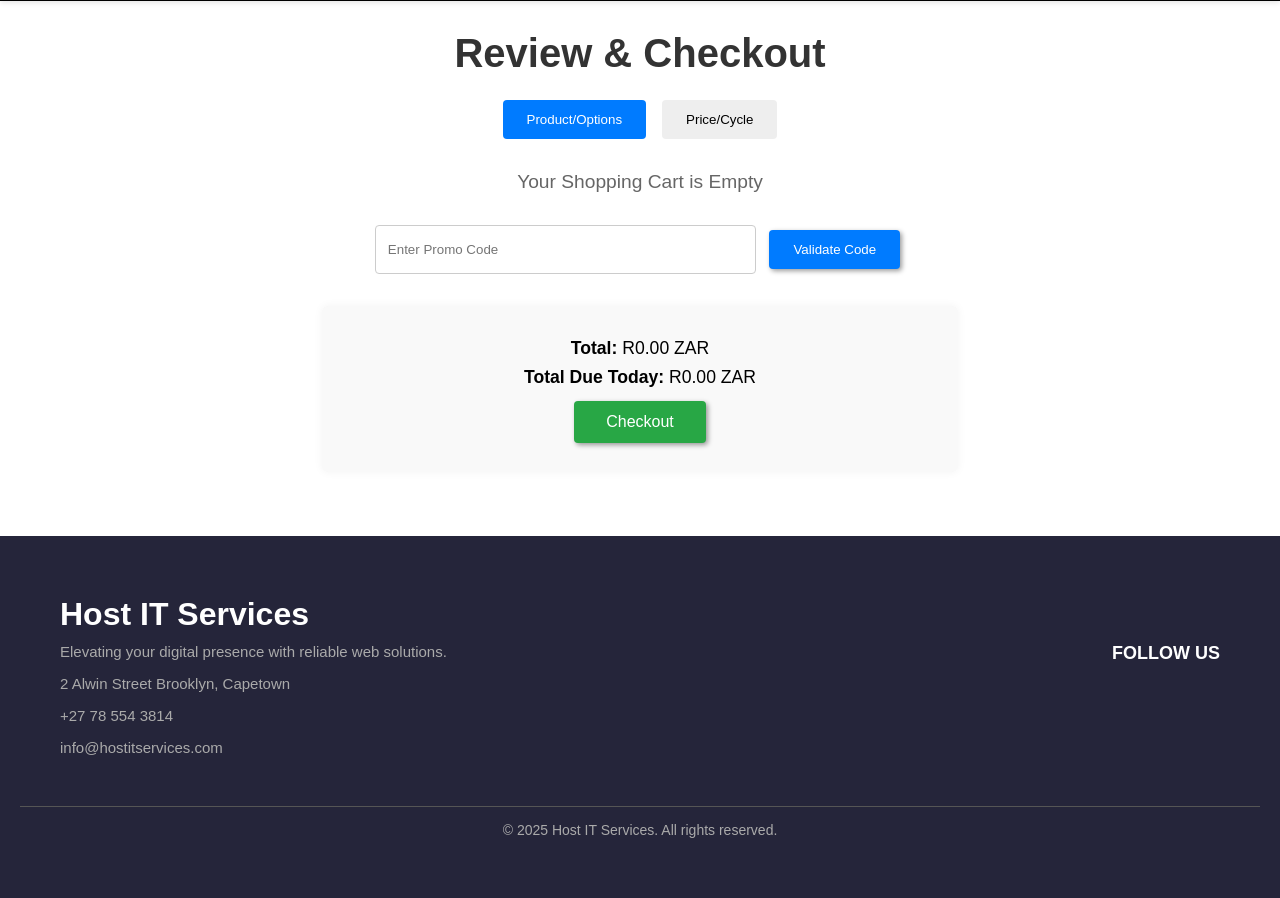
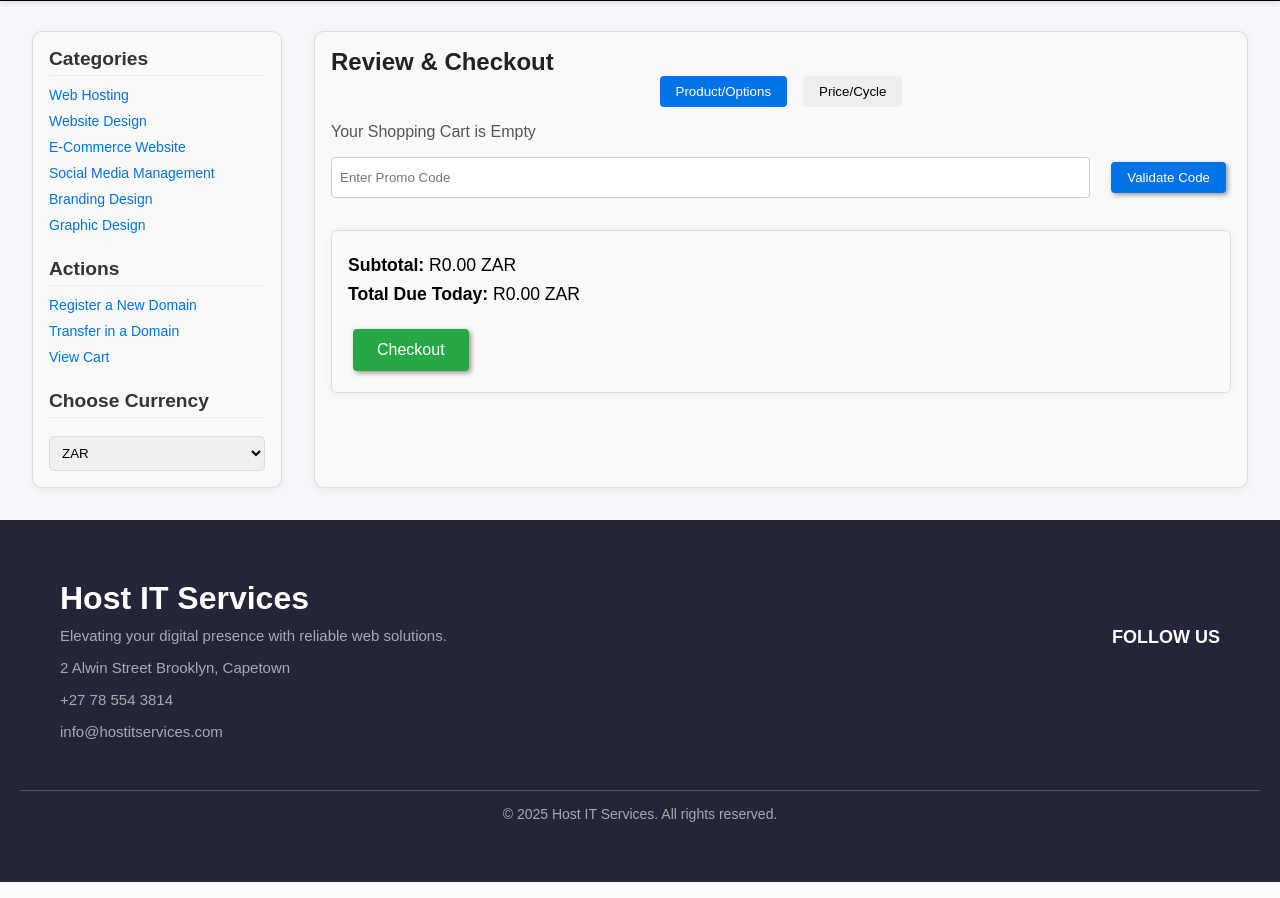
Before and after one commit to Assykabwe/HostITServicesWebsite, a PHP site: page /review_cart.php in a window 1280 px wide. Shown: the part 73-971 px from the top of the page. Run offline with PHP 8.4, Linux system fonts and the light colour scheme.

Commit message:
added styles to the ccs file for the review_cart

```diff
--- a/CSS/user_style.css
+++ b/CSS/user_style.css
@@ -1024,3 +1024,68 @@ footer {
     border: 1px solid #ccc;
     border-radius: 4px;
   }
+
+  .checkout-tabs {
+    display: flex;
+    gap: 1rem;
+    margin-bottom: 1rem;
+  }
+
+  .checkout-tabs .tab {
+    padding: 0.5rem 1rem;
+    border: none;
+    background-color: #eee;
+    cursor: pointer;
+    border-radius: 4px;
+  }
+
+  .checkout-tabs .tab.active {
+    background-color: #0073e6;
+    color: white;
+  }
+
+  .cart-status {
+    margin: 1rem 0;
+    font-size: 1rem;
+    color: #555;
+  }
+
+  .promo-code-form {
+    display: flex;
+    gap: 1rem;
+    margin: 1rem 0;
+  }
+
+  .promo-code-form input {
+    flex: 1;
+    padding: 0.5rem;
+    border: 1px solid #ccc;
+  }
+
+  .promo-code-form .btn {
+    padding: 0.5rem 1rem;
+    background-color: #0073e6;
+    color: white;
+    border: none;
+    cursor: pointer;
+  }
+
+  .order-summary-box {
+    margin-top: 2rem;
+    padding: 1rem;
+    background-color: #f9f9f9;
+    border: 1px solid #ddd;
+  }
+
+  .order-summary-box p {
+    margin: 0.5rem 0;
+  }
+
+  .checkout-btn {
+    margin-top: 1rem;
+    padding: 0.75rem 1.5rem;
+    background-color: #28a745;
+    color: white;
+    border: none;
+    cursor: pointer;
+  }
--- a/UserPages/review_cart.php
+++ b/UserPages/review_cart.php
@@ -10,7 +10,34 @@
 <body>
   <?php include '../UserPages/User_Header.php'; ?>
 
-  <main class="checkout-wrapper">
+  <section class="services-container">
+    <!-- Sidebar -->
+    <div class="sidebar">
+      <h3>Categories</h3>
+      <ul>
+        <li><a href="#" data-target="web_hosting">Web Hosting</a></li>
+        <li><a href="#" data-target="website_design">Website Design</a></li>
+        <li><a href="#" data-target="ecommerce">E-Commerce Website</a></li>
+        <li><a href="#" data-target="social_media">Social Media Management</a></li>
+        <li><a href="#" data-target="branding">Branding Design</a></li>
+        <li><a href="#" data-target="graphic">Graphic Design</a></li>
+      </ul>
+      <h3>Actions</h3>
+      <ul>
+        <li><a href="/HOSTITSERVICESWEBSITE-1/UserPages/register_domain.php">Register a New Domain</a></li>
+        <li><a href="/HOSTITSERVICESWEBSITE-1/UserPages/transfer_domain.php">Transfer in a Domain</a></li>
+        <li><a href="/HOSTITSERVICESWEBSITE-1/UserPages/cart.php">View Cart</a></li>
+      </ul>
+      <h3>Choose Currency</h3>
+      <select>
+        <option>ZAR</option>
+        <option>USD</option>
+        <option>EUR</option>
+      </select>
+    </div>
+
+    <!-- Main Content -->
+    <main class="main-content">
       <h1>Review & Checkout</h1>
 
       <div class="checkout-tabs">
@@ -28,11 +55,12 @@
       </form>
 
       <div class="order-summary-box">
-      <p><strong>Total:</strong> R0.00 ZAR</p>
+        <p><strong>Subtotal:</strong> R0.00 ZAR</p>
         <p><strong>Total Due Today:</strong> R0.00 ZAR</p>
         <button class="btn checkout-btn">Checkout</button>
       </div>
     </main>
+  </section>
 
   <?php include '../Components/footer.php'; ?>
 </body>
```
Lines whose indentation alone changed are shown as unchanged.
